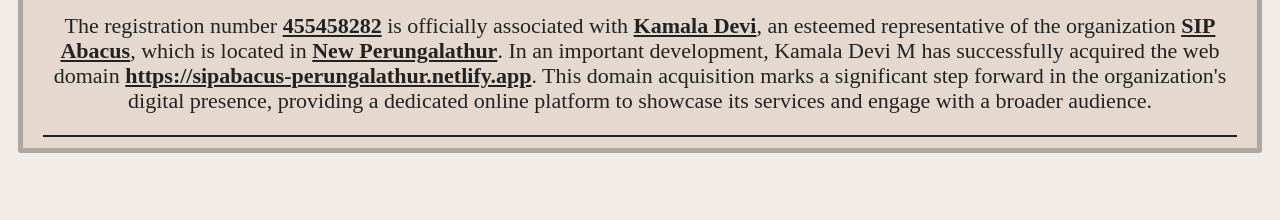
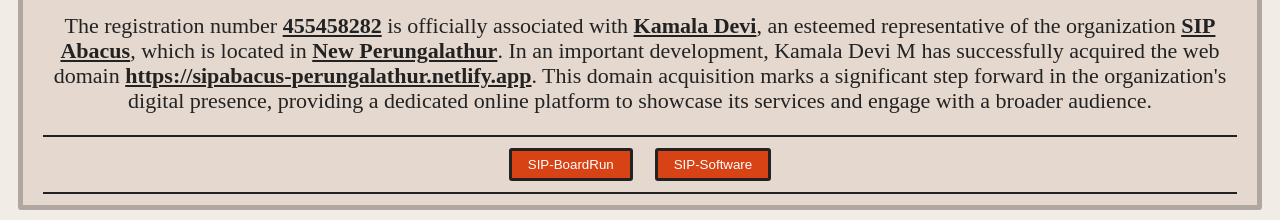
Before and after one commit to kamalasipabacus/licensing, a plain HTML site: page index.html in a window 1280 px wide. Shown: the part 887-1107 px from the top of the page. Before the commit the page ends 1050 px from the top, so only its background shows below. Drawn offline with Linux system fonts and the light colour scheme; a web font is replaced by a local one.

Commit message:
Update index.html

```diff
--- a/index.html
+++ b/index.html
@@ -1,3 +1,5 @@
+
+
 
 
 
@@ -110,6 +112,15 @@ Licensing
 <hr>
 <p>The registration number <b><u>455458282</u></b> is officially associated with <b><u>Kamala Devi</u></b>, an esteemed representative of the organization <b><u>SIP Abacus</u></b>, which is located in <b><u>New Perungalathur</u></b>. In an important development, Kamala Devi M has successfully acquired the web domain <b><u>https://sipabacus-perungalathur.netlify.app</u></b>. This domain acquisition marks a significant step forward in the organization's digital presence, providing a dedicated online platform to showcase its services and engage with a broader audience.</p>
 <hr>
+<a href="https://padlet.com/kamalasipabacus/employee-communicator-2gq4hixn8lmdje4p">
+<button id="redirect">
+SIP-BoardRun
+</button></a>&nbsp;&nbsp;&nbsp;
+<a href="https://www.sipacademysoftware.com/">
+<button id="redirect">
+SIP-Software
+</button></a>
+<hr>
 </center>
 </div>
 </body>
```
